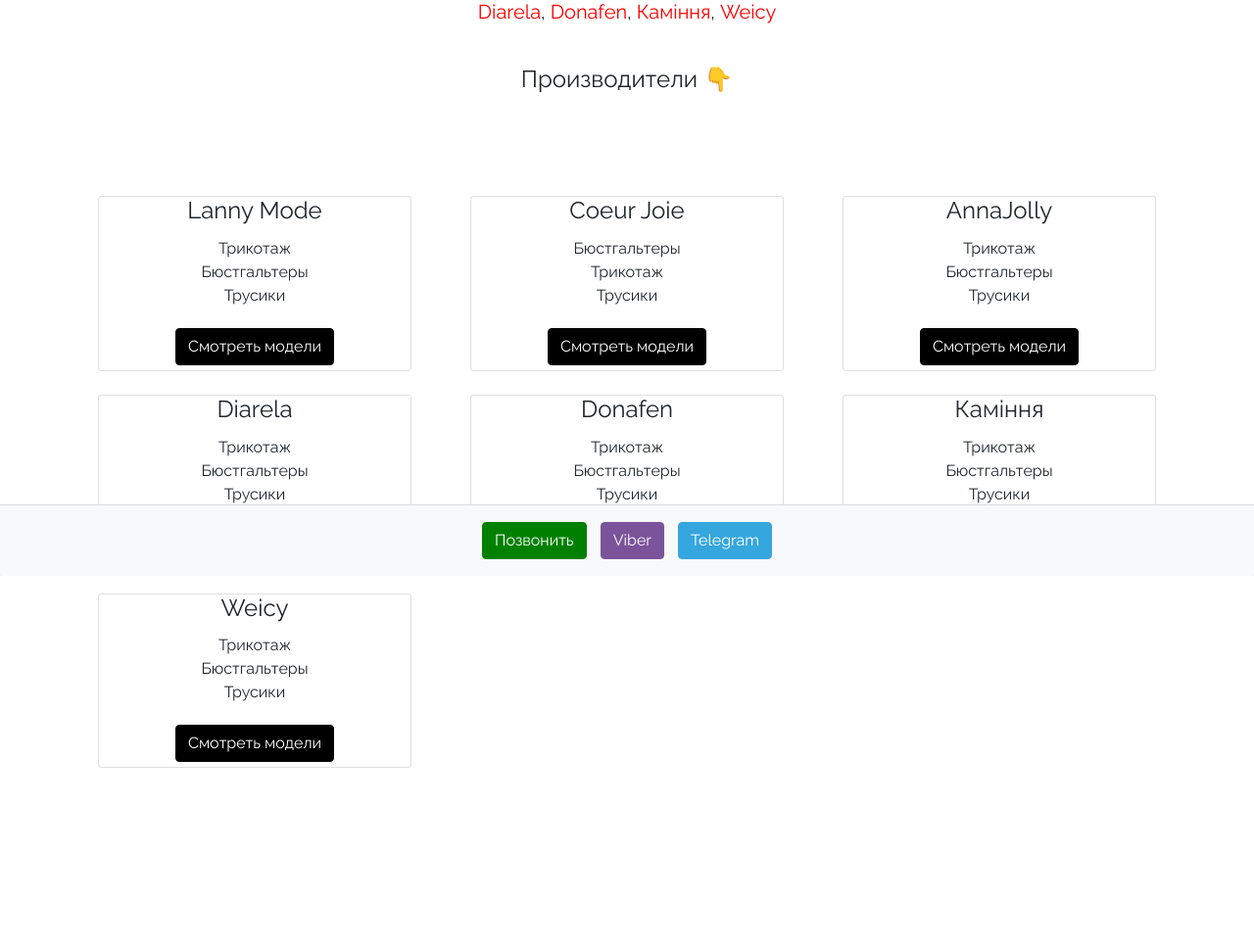
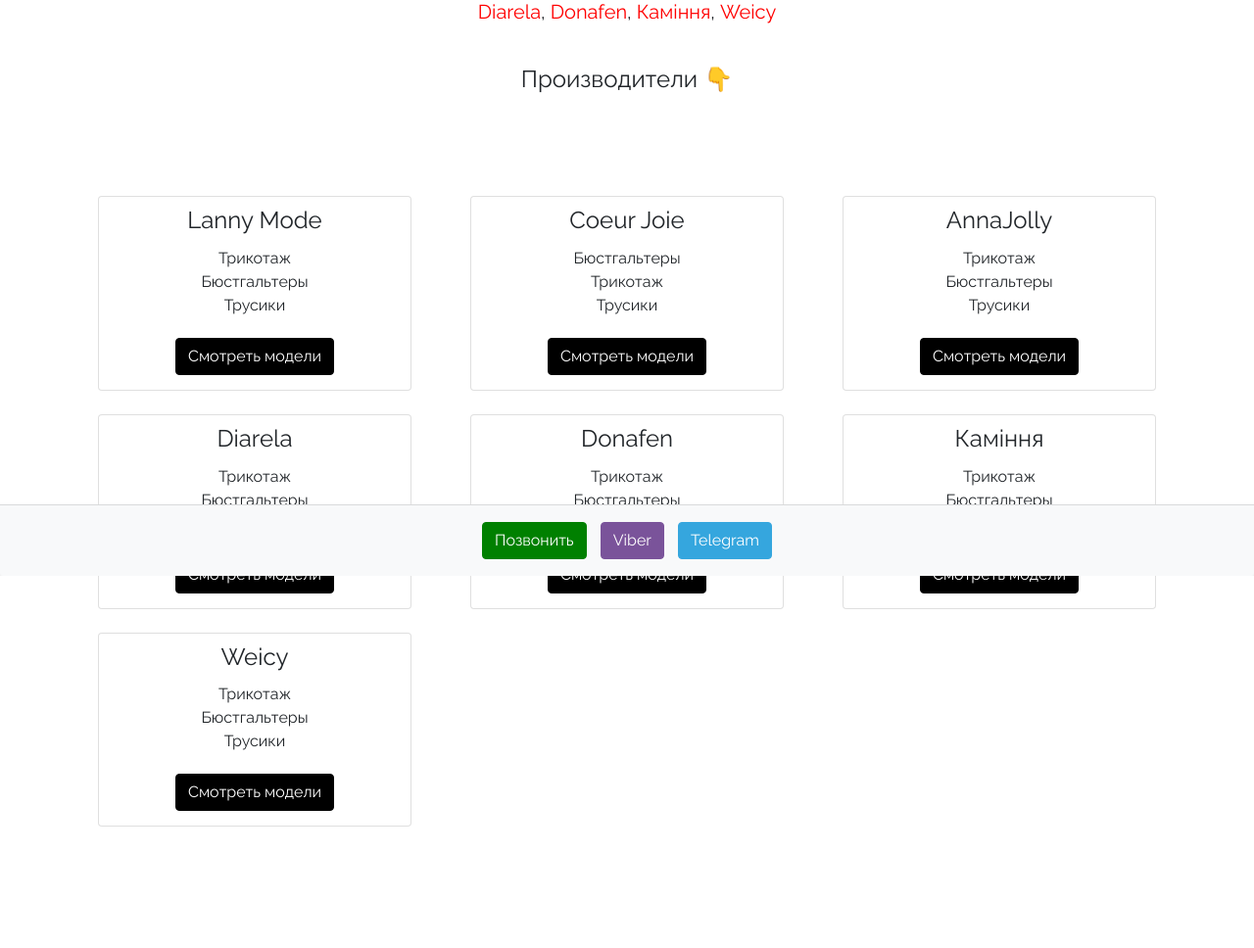
Before and after one commit to artem-chernov/valera, a Django app: page / in a window 1280 px wide. Shown: the part 212-1180 px from the top of the page at 98% size. Before the commit the page ends 996 px from the top, so only its background shows below. Run offline with Django 3.2, Linux system fonts and the light colour scheme; some libraries are stand-ins or nearby versions.

Commit message:
поправил карточки

```diff
--- a/valera_main/static/css/style.css
+++ b/valera_main/static/css/style.css
@@ -51,6 +51,10 @@
 
 .cards {
   margin-bottom: 100px;
+}
+.card {
+  background-color: #f5f5f5;
+  padding: 10px;
 }
 
 .btn-card {
```
